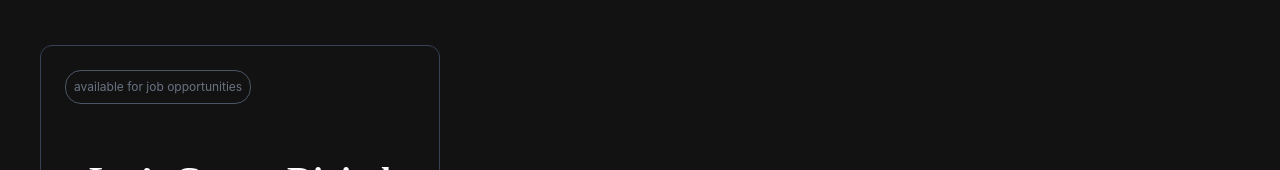
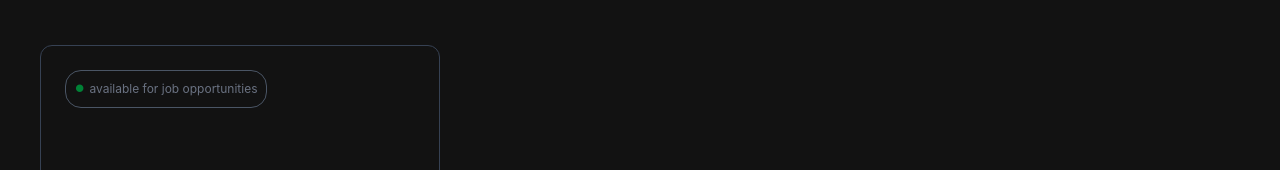
Before and after one commit to ritujha19/my-portfolio, a React (Vite) app: page / in a window 1280 px wide. Shown: the part 599-769 px from the top of the page. Built offline with nearby package versions, Linux system fonts and the light colour scheme; some icons are missing.

Commit message:
fix: adjust spacing and styles in ContactCards component; add strong tag for emphasis

```diff
--- a/src/components/Hero.jsx
+++ b/src/components/Hero.jsx
@@ -1,5 +1,6 @@
 import React from 'react'
 import Contact from './cards/ContactCards'
+
 
 const Hero = () => {
   return (
--- a/src/components/cards/ContactCards.jsx
+++ b/src/components/cards/ContactCards.jsx
@@ -3,11 +3,14 @@ import React from "react";
 const contact = ({ darkMode = true }) => {
   return (
     <>
-      <div className={`card border rounded-xl p-6 m-10  w-100 h-full flex flex-col gap-10 ${darkMode ? 'border-gray-700  bg-dark bg-opacity-50' : 'border-gray-300 bg-gray-400 bg-opacity-50'}`}>
-        <div>
-          <p className={`text-xs border p-2 rounded-2xl w-fit mb-4 font-sans ${darkMode ? 'border-gray-600 text-gray-500 bg-transparent' : 'border-gray-400 text-gray-300 '}`}>
-            available for job opportunities
-          </p>
+      <div
+        className={`card border rounded-xl p-6 m-10  w-100 h-full flex flex-col gap-10 ${darkMode ? "border-gray-700  bg-dark bg-opacity-50" : "border-gray-300 bg-gray-400 bg-opacity-50"}`}
+      >
+        <div
+          className={`flex items-center px-2 gap-1 border rounded-2xl w-fit mb-4 font-sans ${darkMode ? "border-gray-600 text-gray-500 bg-transparent" : "border-gray-400 text-gray-300 "}`}
+        >
+          <strong className="text-green-700 text-2xl pb-1">&bull;</strong>
+          <p className="text-xs ">available for job opportunities</p>
         </div>
         <div className="flex flex-col gap-10 items-center text-center">
           <h2 className="card-title text-4xl font-bold mb-4">
@@ -18,7 +21,7 @@ const contact = ({ darkMode = true }) => {
           </h2>
           <a
             href="mailto:ritu05491@gmail.com"
-            className={`card-link btn px-6 py-3 w-fit rounded-full transition duration-300 flex items-center gap-2 text-center font-sans ${darkMode ? 'bg-gray-700 text-white hover:bg-white hover:text-black hover:border-black border-2' : 'bg-gray-800 text-white hover:bg-black hover:text-white'}`}
+            className={`card-link btn px-6 py-3 w-fit rounded-full transition duration-300 flex items-center gap-2 text-center font-sans ${darkMode ? "bg-gray-700 text-white hover:bg-white hover:text-black hover:border-black border-2" : "bg-gray-800 text-white hover:bg-black hover:text-white"}`}
           >
             {" "}
             Mail Me
@@ -26,7 +29,7 @@ const contact = ({ darkMode = true }) => {
               src="https://cdn.lordicon.com/dpggoewm.json"
               trigger="hover"
               state="in-assembly"
-              style={{ width: "40px", height: "40px" }}
+              style={{ width: "30px", height: "30px" }}
             ></lord-icon>
           </a>
         </div>
@@ -40,7 +43,7 @@ const contact = ({ darkMode = true }) => {
               trigger="hover"
               state="hover-roll"
               colors="primary:#ffffff,secondary:#30c9e8"
-              style={{ width: "50px", height: "50px"  }}
+              style={{ width: "50px", height: "50px" }}
             ></lord-icon>
           </a>
           <a href=" https://github.com/ritujha19" className="card-link p-4">
```
